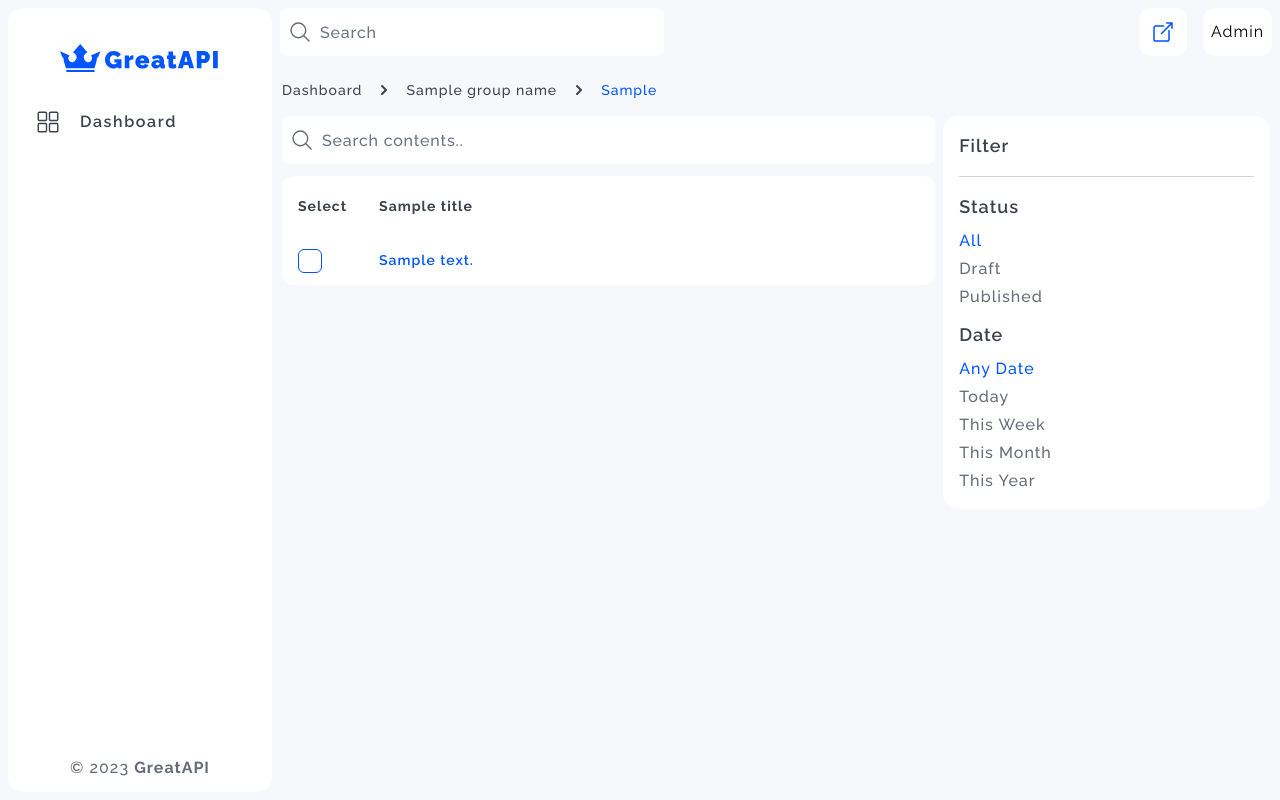
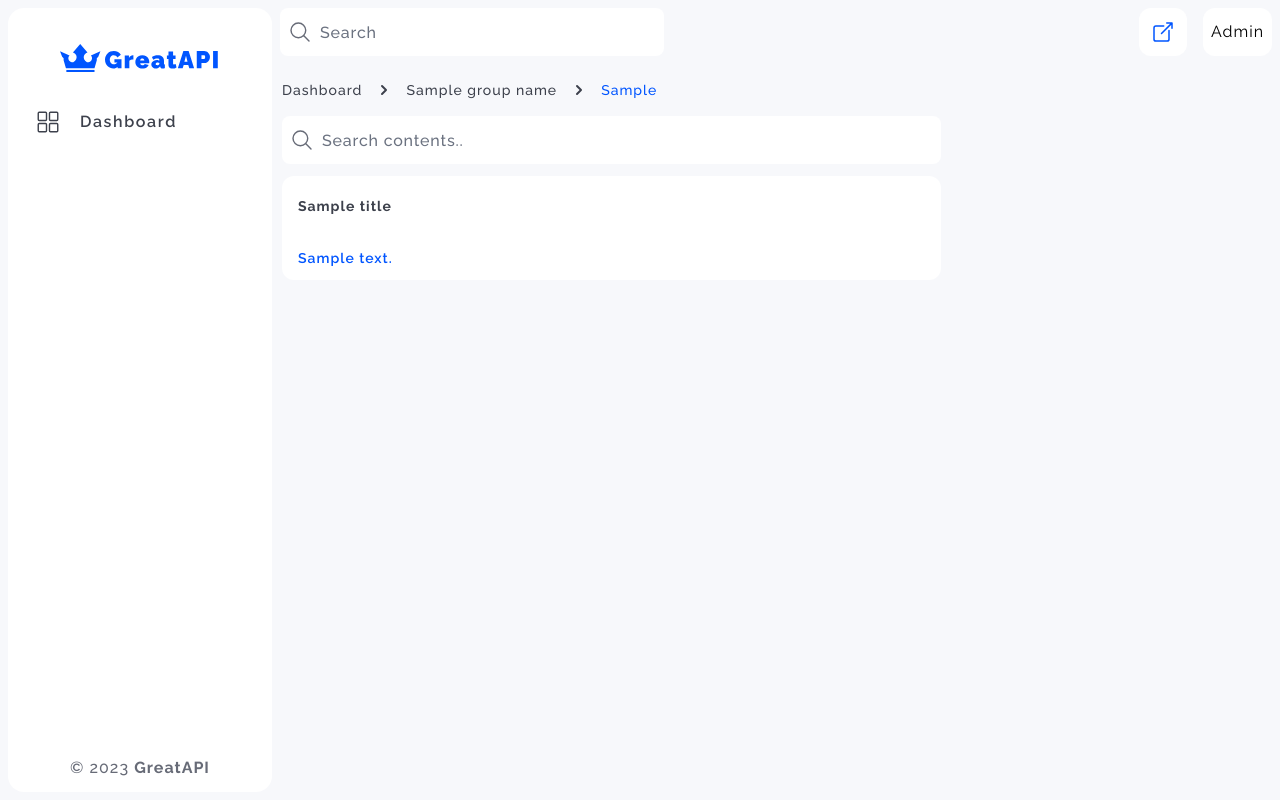
Before and after one commit to sahajrajmalla/greatapi, a Python web app: template greatapi/admin/templates/dashboard/items.html in a window 1280 px wide. Run offline with Jinja, Linux system fonts and the light colour scheme; the template is opened without the code that fills it: most values are stand-ins (such as "Sample title", 1, 10 or a date in 2020); some libraries are stand-ins or nearby versions.

Commit message:
:fire: removed the filteration block on item page

```diff
--- a/greatapi/admin/templates/dashboard/items.html
+++ b/greatapi/admin/templates/dashboard/items.html
@@ -62,7 +62,7 @@ body%}
             <input
               type="search"
               name="search"
-              id=""
+              id="item-search"
               placeholder="Search contents.."
               class="w-full h-12 px-4 pl-10 tracking-wider font-medium text-shadeblack bg-white rounded-lg outline-none border-0 focus:ring-1 focus:ring-primary/70 duration-300"
             />
@@ -152,11 +152,12 @@ body%}
             <table id="item-table" class="w-full bg-white">
               <thead>
                 <tr class="text-left">
-                  <th
+                  <!--<th
                     class="w-20 text-sm text-blacktwo font-bold py-5 px-4 whitespace-nowrap"
                   >
                     Select
                   </th>
+                -->
                   {%for title in titles%}
                   <th
                     class="text-sm text-blacktwo font-bold py-5 px-4 whitespace-nowrap"
@@ -169,20 +170,21 @@ body%}
               <tbody>
                 {%for item in items%}
                 <tr>
-                  <td class="py-3 px-4 whitespace-nowrap">
+                  <!--<td class="py-3 px-4 whitespace-nowrap">
                     <input
                       type="checkbox"
                       id="checkbox"
                       class="w-6 h-6 rounded-md border-primary outline-none focus:ring-0 appearance-none checked:bg-primary"
                     />
                   </td>
+                  <-->
                   {%for content in item%}
                   <td
                     class="text-sm text-primary font-semibold py-3 px-4 cursor-pointer whitespace-nowrap"
                   >
-                    <a
+                    <!--<a
                       href="{{ '/admin/%s/%s/%s' % (group_name, group_item, item.id) }}"
-                    >
+                    >-->
                       {{content}}
                     </a>
                   </td>
@@ -202,7 +204,7 @@ body%}
             </table>
           </div>
         </div>
-
+        <!--
         <div
           class="w-full xl:w-1/3 h-fit bg-white p-4 rounded-2xl flex flex-col gap-4"
         >
@@ -261,7 +263,7 @@ body%}
             </div>
           </div>
         </div>
-      </div>
+      </div>-->
     </div>
   </main>
 
```
